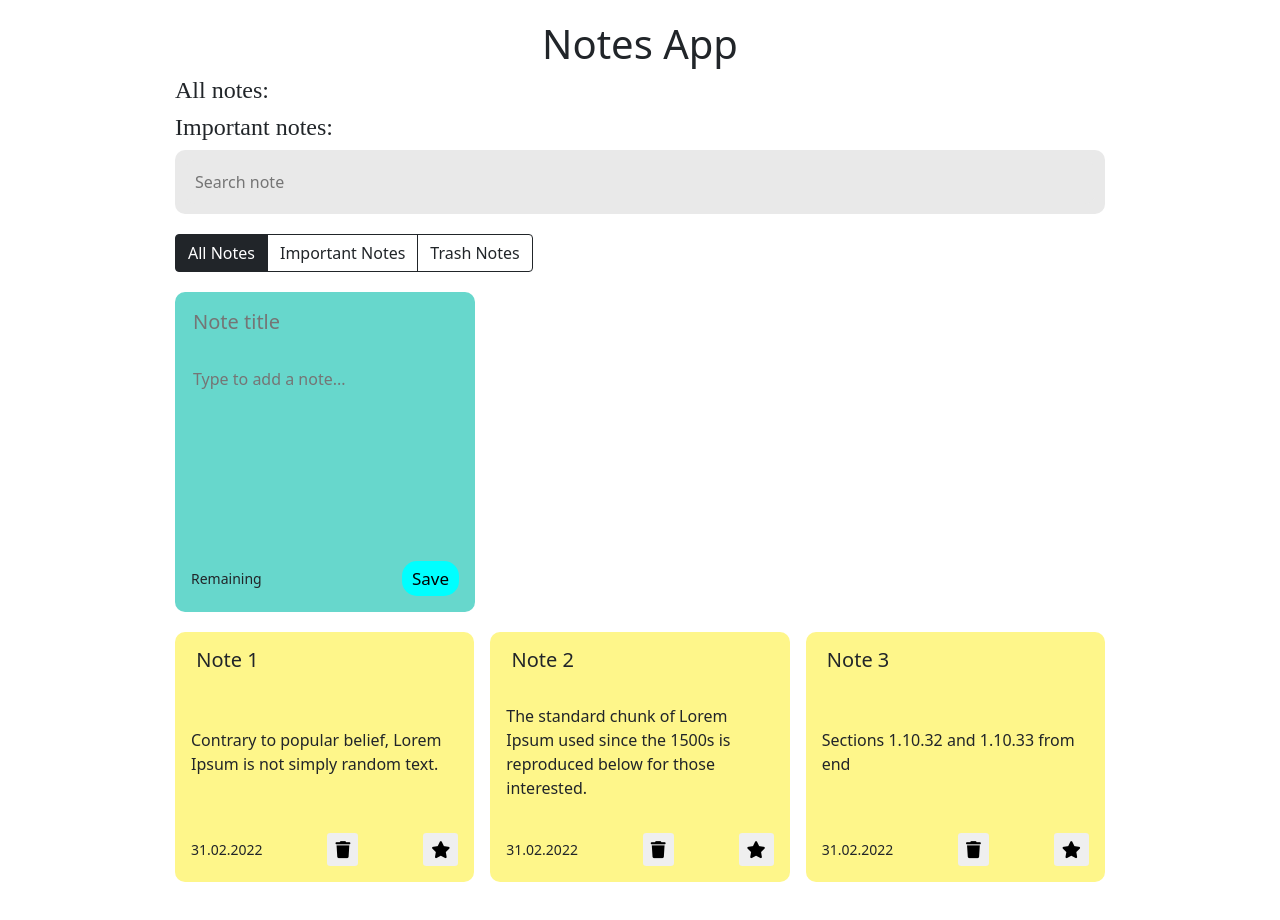
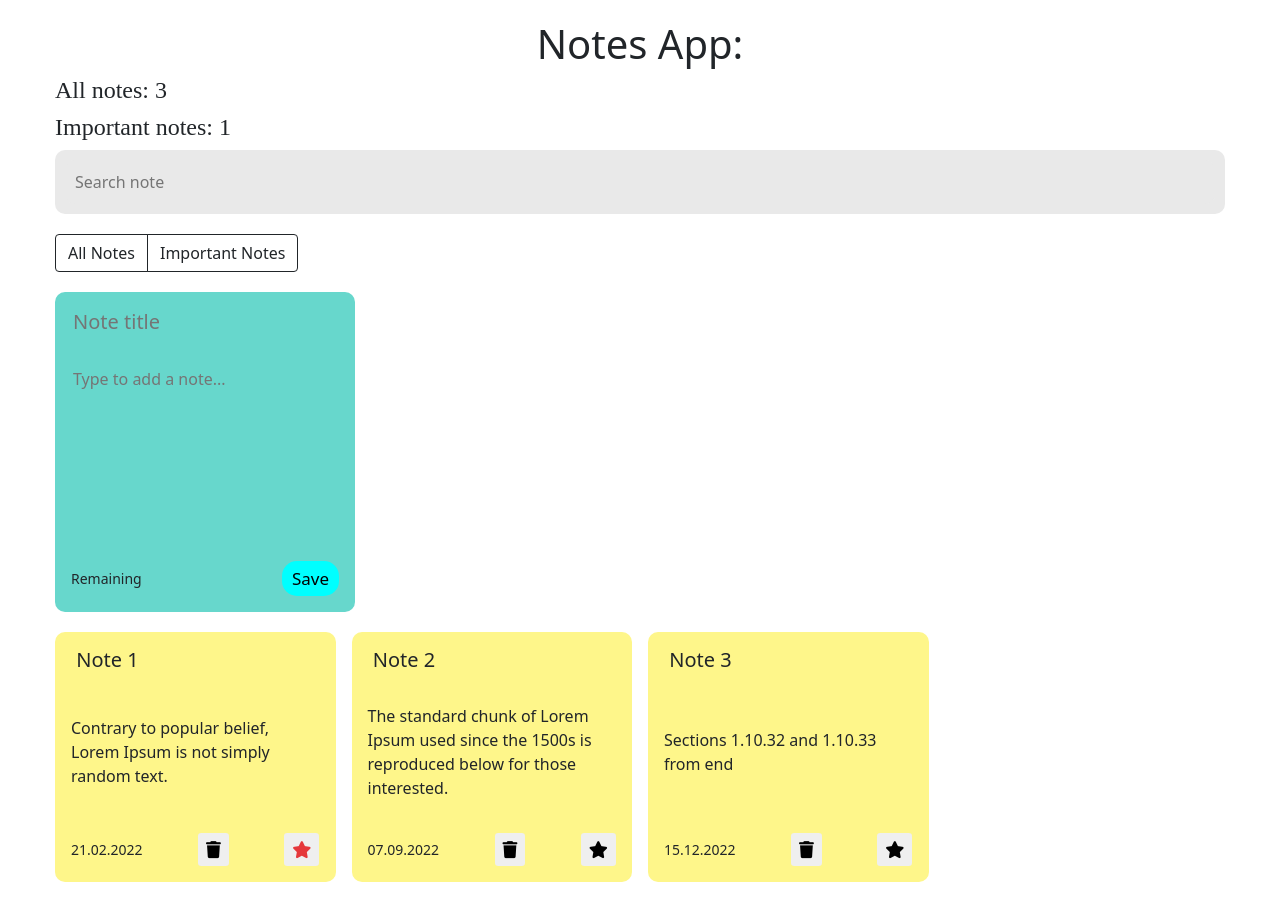
Before and after one commit to Abylai1812/notes, a React app: page / in a window 1280 px wide. Built offline with nearby package versions, Linux system fonts and the light colour scheme.

Commit message:
state lifting,filter,search

```diff
--- a/src/components/app-filter/app-filter.js
+++ b/src/components/app-filter/app-filter.js
@@ -1,20 +1,28 @@
 import "./app-filter.css";
 
-const AppFilter = () => {
+const AppFilter = (props) => {
+
+    const buttonsData = [ {name:'all', label: 'All Notes'},
+                          {name:'important', label:'Important Notes'}
+                        ];
+
+    const buttons = buttonsData.map(({name,label}) => {
+        const active = props.filter === name;
+        const clazz = active ? 'btn-dark' : 'btn-outline-dark';
+
+        return (
+            <button type="button"
+                   className={`btn ${clazz}`}
+                   key={name}
+                   onClick={() => props.onFilterSelect(name)}>
+                {label}
+            </button>
+        )
+    })
+
     return (
         <div className="btn-group">
-            <button type="button"
-                    className="btn btn-dark">
-                     All Notes
-            </button>
-            <button type="button"
-                    className="btn btn-outline-dark">
-                     Important Notes
-            </button>
-            <button type="button"
-                    className="btn btn-outline-dark">
-                    Trash Notes
-            </button>
+           {buttons}
         </div>
     )
 }
--- a/src/components/app/app.css
+++ b/src/components/app/app.css
@@ -7,7 +7,7 @@
 }
 
 .app {
-	max-width: 960px;
+	max-width: 1200px;
 	margin-right: auto;
 	margin-left: auto;
 	padding-right: 15px;
--- a/src/components/app/app.js
+++ b/src/components/app/app.js
@@ -13,10 +13,12 @@ class App  extends Component {
         super(props);
         this.state = {
             data: [
-                {title:"Note 1",important:true,id:1,text:"Contrary to popular belief, Lorem Ipsum is not simply random text."},
-                {title:"Note 2",important:false,id:2,text:"The standard chunk of Lorem Ipsum used since the 1500s is reproduced below for those interested."},
-                {title:"Note 3",important:false,id:3,text:"Sections 1.10.32 and 1.10.33 from end"}
-            ]
+                {title:"Note 1",important:true,id:1,date:'21.02.2022',text:"Contrary to popular belief, Lorem Ipsum is not simply random text."},
+                {title:"Note 2",important:false,id:2,date:'07.09.2022',text:"The standard chunk of Lorem Ipsum used since the 1500s is reproduced below for those interested."},
+                {title:"Note 3",important:false,id:3,date:'15.12.2022',text:"Sections 1.10.32 and 1.10.33 from end"}
+            ],
+            term:'',
+            filter:'all'
         }
         this.maxId = 4
     }
@@ -30,7 +32,9 @@ class App  extends Component {
     }
 
     addItem = (title,text) => {
-        const newItem = {title,text,important:false,id:this.maxId++};
+        const current = new Date();
+        const date = (current.getDate()<10?'0'+current.getDate():current.getDate())+'.'+(current.getMonth()+1<10?'0'+(current.getMonth()+1):current.getMonth()+1)+'.'+current.getFullYear();
+        const newItem = {title,text,important:false,date,id:this.maxId++};
         this.setState(({data}) => {
             const newArr = [...data,newItem];
             return {
@@ -39,21 +43,63 @@ class App  extends Component {
         })
     }
 
+    onToggleImportant = (id) => {
+        this.setState(({data}) => ({
+            data:data.map(item => {
+                if(item.id === id) {
+                    return {...item,important: !item.important}
+                } return item;
+            })
+        }))
+    }
+
+    searchEmp = (items,term) => {
+        if(term.length === 0) {
+            return items;
+        } return items.filter(item => {
+            return item.text.indexOf(term) > -1
+        })
+    }
+
+    onUpdateSearch = (term) => {
+        this.setState({term});
+    }
+
+    filterPost = (items,filter) => {
+        switch(filter) {
+            case 'important': return items.filter(item => item.important);
+        default: return items
+        }
+    }
+
+    onFilterSelect = (filter) => {
+        this.setState({filter});
+    }
+
     render() {
+        const {data,term,filter} = this.state;
+        const notes = data.length;
+        const importanted = data.filter(item => item.important).length;
+        const visibleData = this.filterPost(this.searchEmp(data,term),filter);
+
         return (
             <div className="app">
-                <NoteInfo/>
-
+                <NoteInfo
+                    notes={notes}
+                    importanted={importanted}/>
                 <div className="search-panel">
-                    <SearchPanel/>
-
+                    <SearchPanel
+                        onUpdateSearch={this.onUpdateSearch}/>
                 </div>
-                    <AppFilter/>
+                    <AppFilter
+                       filter={this.filter}
+                       onFilterSelect={this.onFilterSelect} />
                     <NoteAddForm
                         onAdd={this.addItem}/>
                     <NoteList
-                        data={this.state.data}
-                        onDelete={this.deleteItem}/>
+                        data={visibleData}
+                        onDelete={this.deleteItem}
+                        onToggleImportant={this.onToggleImportant}/>
 
             </div>
         )
--- a/src/components/note-info/note-info.js
+++ b/src/components/note-info/note-info.js
@@ -2,12 +2,12 @@
 
 import './note-info.css';
 
-const NoteInfo = () => {
+const NoteInfo = ({notes,importanted}) => {
     return (
         <div>
-            <h1 className="header">Notes App</h1>
-            <h3 className="header-info">All notes:</h3>
-            <h3 className="header-info">Important notes:</h3>
+            <h1 className="header">Notes App: </h1>
+            <h3 className="header-info">All notes: {notes}</h3>
+            <h3 className="header-info">Important notes: {importanted}</h3>
         </div>
     )
 }
--- a/src/components/note-list-item/note-list-item.css
+++ b/src/components/note-list-item/note-list-item.css
@@ -1,5 +1,5 @@
 .note {
-	margin: 20px 0;
+	margin: 20px 0 0 0;
 	background-color: #fef68a;
 	border-radius: 10px;
 	padding: 1rem;
--- a/src/components/note-list-item/note-list-item.js
+++ b/src/components/note-list-item/note-list-item.js
@@ -1,25 +1,8 @@
-import {Component} from 'react';
-
 import './note-list-item.css';
 
-class NoteListItem extends Component  {
-    constructor(props) {
-        super(props);
-        this.state = {
-            important:false
-        }
-    }
+const NoteListItem = (props) => {
 
-    onImportant = () => {
-        this.setState(({important}) => ({
-            important: !important
-        }))
-    }
-
-
-    render() {
-        const {title,text,onDelete} = this.props;
-        const {important} = this.state;
+        const {title,text,onDelete,onToggleImportant,important,date} = props;
 
         let classNames = "btn-star btn-sm";
         if ( important ) {
@@ -31,7 +14,7 @@ class NoteListItem extends Component  {
                 <h5 className="title"> {title} </h5>
                 <span>{text}</span>
                 <div className="note-footer">
-                    <small>31.02.2022</small>
+                    <small>{date}</small>
                     <button type="button"
                             className="btn-trash btn-sm"
                             onClick={onDelete}>
@@ -39,7 +22,7 @@ class NoteListItem extends Component  {
                         </button>
                     <button type="button"
                             className={classNames}
-                            onClick={this.onImportant}>
+                            onClick={onToggleImportant}>
                         <i className="fas fa-star"></i>
                     </button>
                 </div>
@@ -48,6 +31,6 @@ class NoteListItem extends Component  {
 
     }
 
-}
+
 
 export default NoteListItem;
--- a/src/components/note-list/note-list.js
+++ b/src/components/note-list/note-list.js
@@ -2,14 +2,15 @@ import NoteListItem from '../note-list-item/note-list-item';
 
 import './note-list.css';
 
-const NoteList = ({data,onDelete}) => {
+const NoteList = ({data,onDelete,onToggleImportant}) => {
     const elements = data.map(item => {
     const {id,...itemProps} = item;
         return (
             <NoteListItem
                 key={id}
                 {...itemProps}
-                onDelete={() => onDelete(id)}/>
+                onDelete={() => onDelete(id)}
+                onToggleImportant={() => onToggleImportant(id)}/>
         )
     })
     return (
--- a/src/components/search-panel/search-panel.js
+++ b/src/components/search-panel/search-panel.js
@@ -1,17 +1,31 @@
-
-
+import {Component} from 'react';
 import './search-panel.css';
 
-const SearchPanel = () => {
-    return (
+class SearchPanel extends Component  {
+    constructor(props) {
+        super(props);
+        this.state = {
+            term: ''
+        }
+    }
 
-             <input
-            type="text"
-            className="search-panel"
-            placeholder="Search note"
-            />
+    onUpdateSearch = (e) => {
+        const term = e.target.value;
+        this.setState({term});
+        this.props.onUpdateSearch(term)
+    }
 
-    )
+    render() {
+        return (
+            <input
+                type="text"
+                className="search-panel"
+                placeholder="Search note"
+                value={this.state.term}
+                onChange={this.onUpdateSearch}
+           />
+        )
+    }
 }
 
 export default SearchPanel;
```
